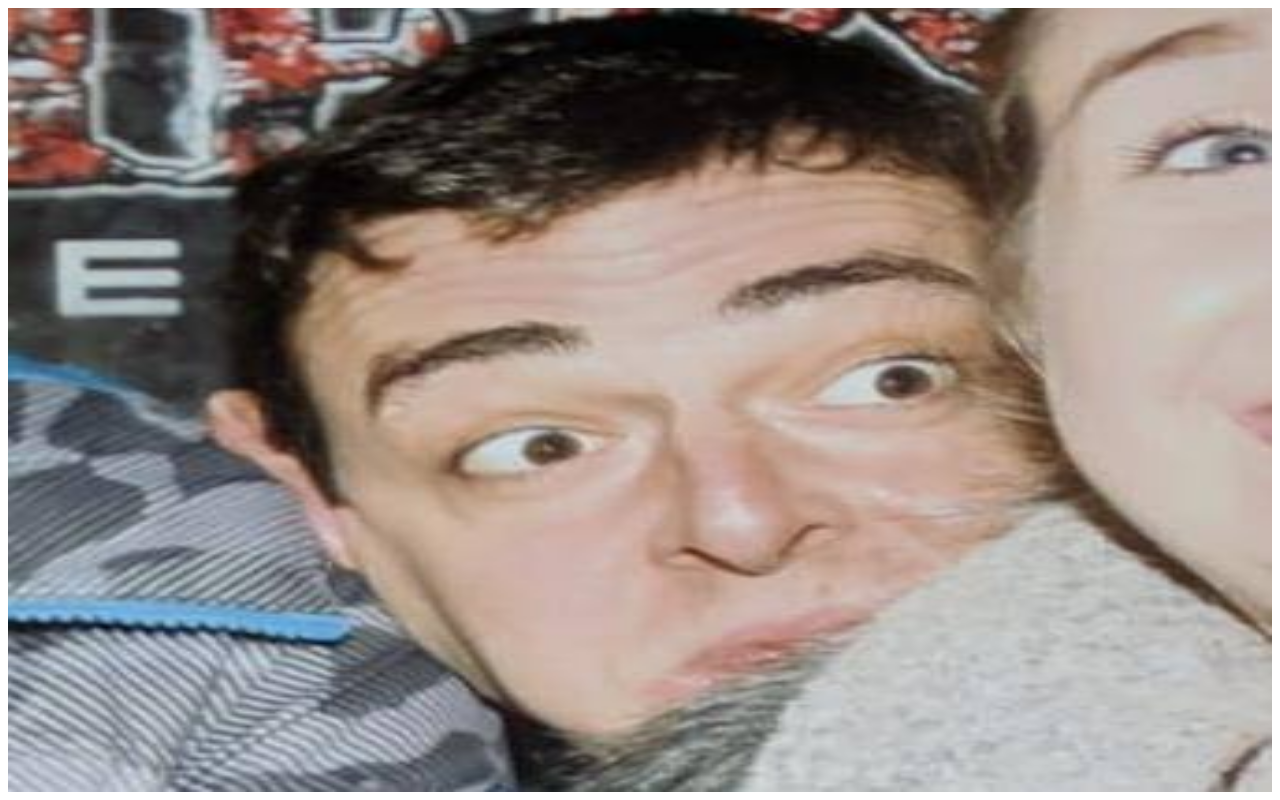
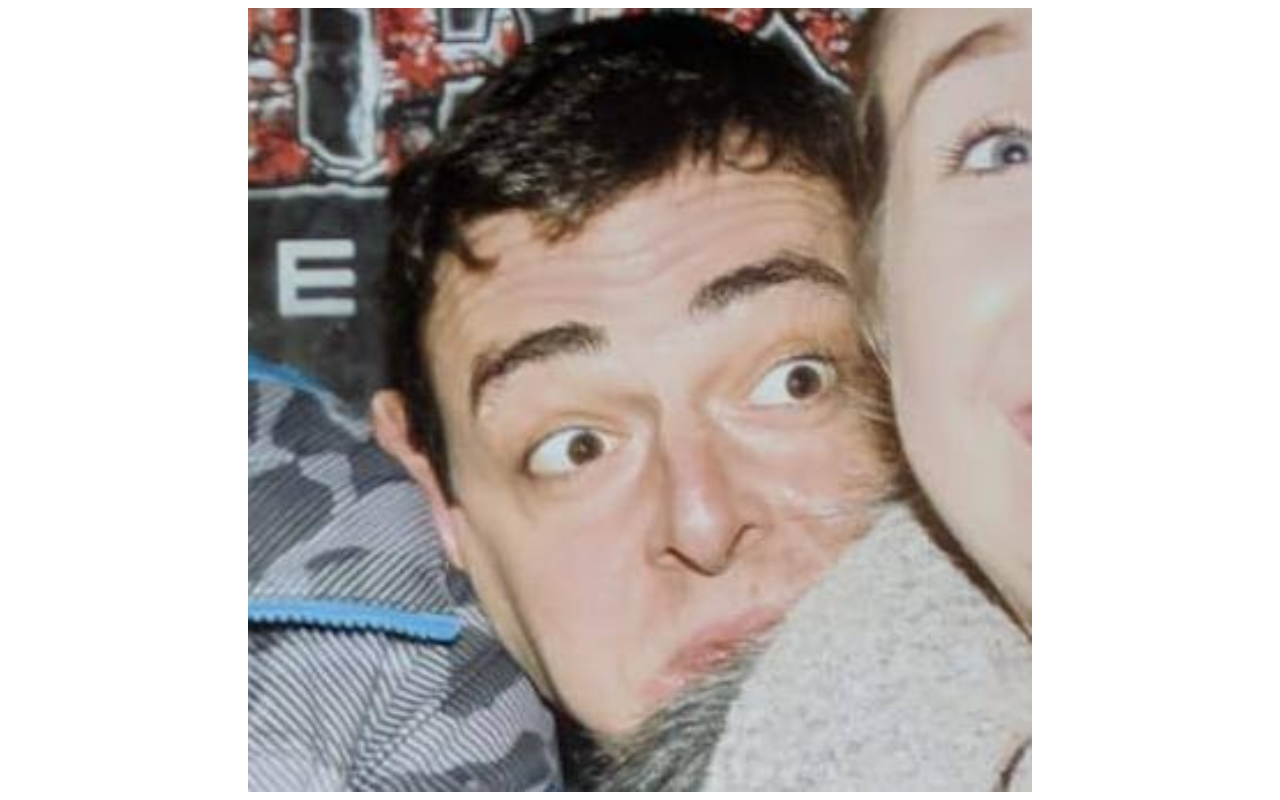
Before and after one commit to leonyork/gotgot, a website: page static/index.html in a window 1280 px wide. Drawn offline with Linux system fonts and the light colour scheme.

Commit message:
Image Style

```diff
--- a/static/index.html
+++ b/static/index.html
@@ -1,5 +1,10 @@
 <html>
+<head>
+    <link rel="stylesheet" type="text/css" href="main.css">
+</head>
 
-<body><img style="width:100%; height:100%" src="gotgot2.jpg" /></body>
+<body>
+<img class="image" alt="He got got" src="gotgot2.jpg"/>
+</body>
 
 </html>
--- /dev/null
+++ b/static/main.css
@@ -0,0 +1,7 @@
+.image {
+    display: block;
+    margin-left: auto;
+    margin-right: auto;
+    width: auto;
+    height: 100%;
+}
```
Also changed, not shown: 1 other file.
